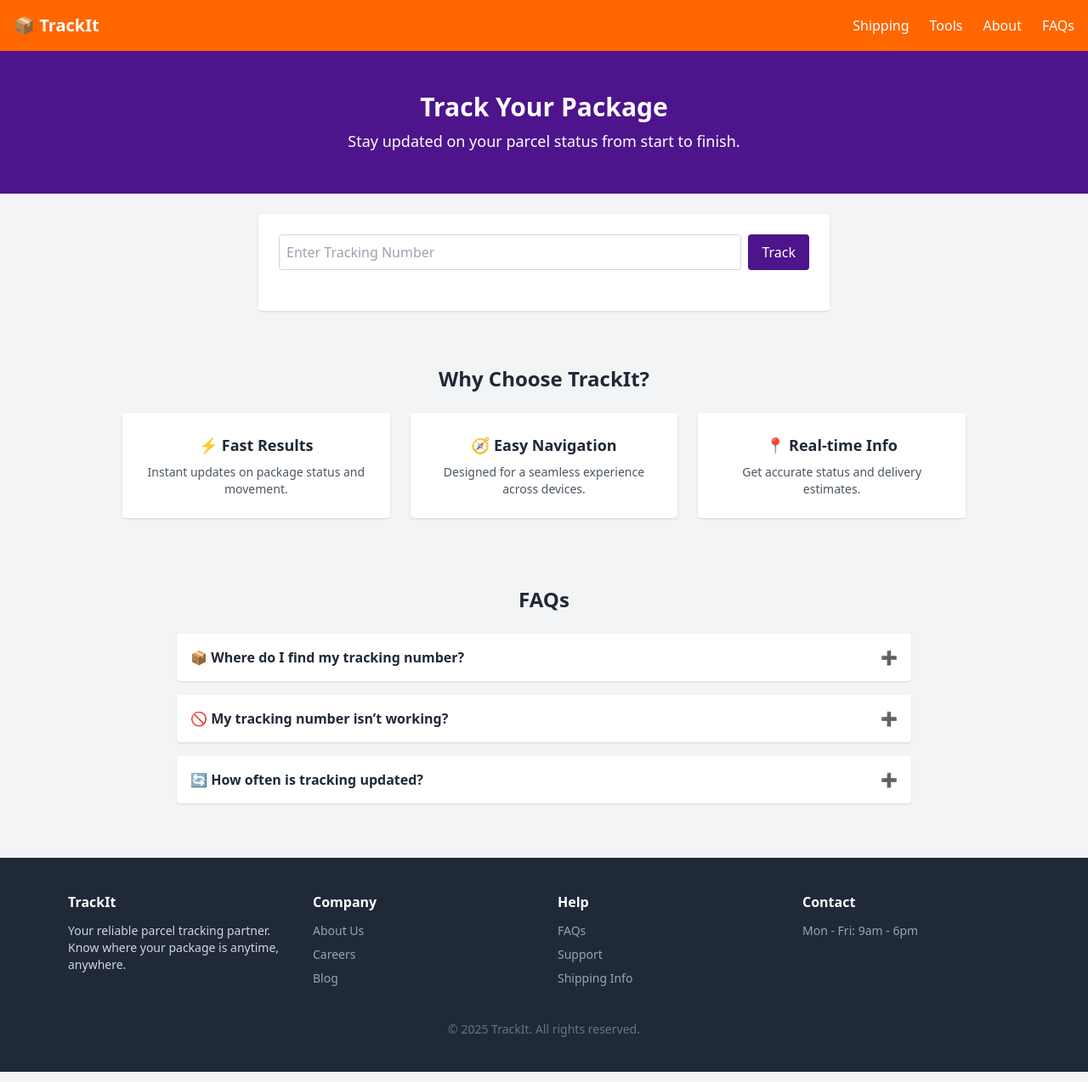
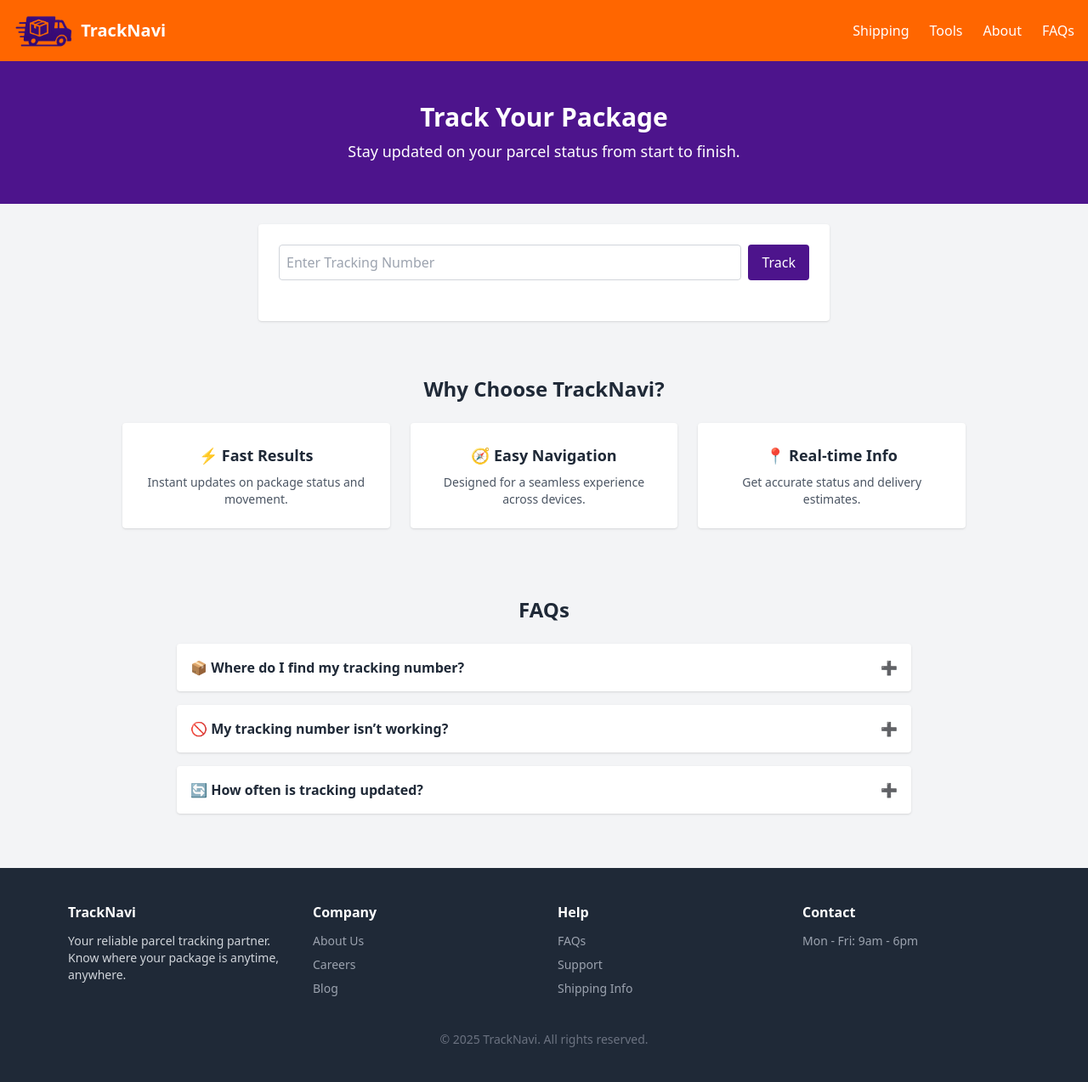
Before and after one commit to Grahamocean/Delivery-Tracker, a Flask app: page / in a window 1280 px wide. Shown: the whole page at 85% size. Run offline with Flask 3, Linux system fonts and the light colour scheme; some libraries are stand-ins or nearby versions.

Commit message:
logo added

```diff
--- a/app/templates/track.html
+++ b/app/templates/track.html
@@ -2,6 +2,12 @@
 <html lang="en">
   <head>
     <meta charset="UTF-8" />
+    <link
+      rel="icon"
+      type="image/x-icon"
+      href="{{ url_for('static', filename='favicon.ico') }}"
+    />
+
     <title>Track Your Package</title>
     <meta name="viewport" content="width=device-width, initial-scale=1.0" />
     <script src="https://cdn.tailwindcss.com"></script>
@@ -20,11 +26,22 @@
   </head>
   <body class="bg-gray-100 text-gray-800">
     <!-- NAVBAR -->
+    <!-- NAVBAR -->
     <nav class="bg-fedexOrange text-white">
       <div
         class="max-w-7xl mx-auto px-4 py-4 flex justify-between items-center"
       >
-        <span class="text-xl font-bold">📦 TrackIt</span>
+        <a
+          href="{{ url_for('main.index') }}"
+          class="flex items-center space-x-2"
+        >
+          <img
+            src="{{ url_for('static', filename='images/logo.png') }}"
+            alt="TrackNavi Logo"
+            class="h-10 w-auto"
+          />
+          <span class="text-xl font-bold">TrackNavi</span>
+        </a>
         <div class="hidden md:flex gap-6">
           <a href="#" class="hover:text-white">Shipping</a>
           <a href="#" class="hover:text-white">Tools</a>
@@ -152,7 +169,7 @@
 
     <!-- FEATURES -->
     <section class="max-w-5xl mx-auto px-4 mt-16">
-      <h2 class="text-2xl font-bold text-center mb-6">Why Choose TrackIt?</h2>
+      <h2 class="text-2xl font-bold text-center mb-6">Why Choose TrackNavi?</h2>
       <div class="grid md:grid-cols-3 gap-6 text-center">
         <div class="bg-white p-6 rounded shadow">
           <h3 class="font-semibold text-lg mb-2">⚡ Fast Results</h3>
@@ -219,7 +236,7 @@
     <footer class="bg-gray-800 text-white py-10">
       <div class="max-w-6xl mx-auto px-4 grid md:grid-cols-4 gap-8">
         <div>
-          <h4 class="font-bold mb-3">TrackIt</h4>
+          <h4 class="font-bold mb-3">TrackNavi</h4>
           <p class="text-sm text-gray-300">
             Your reliable parcel tracking partner. Know where your package is
             anytime, anywhere.
@@ -249,7 +266,7 @@
         </div>
       </div>
       <div class="text-center text-sm text-gray-500 mt-10">
-        &copy; 2025 TrackIt. All rights reserved.
+        &copy; 2025 TrackNavi. All rights reserved.
       </div>
     </footer>
 
```
Also changed, not shown: app/static/Images/Logo.png (added), app/static/favicon.ico (added).
